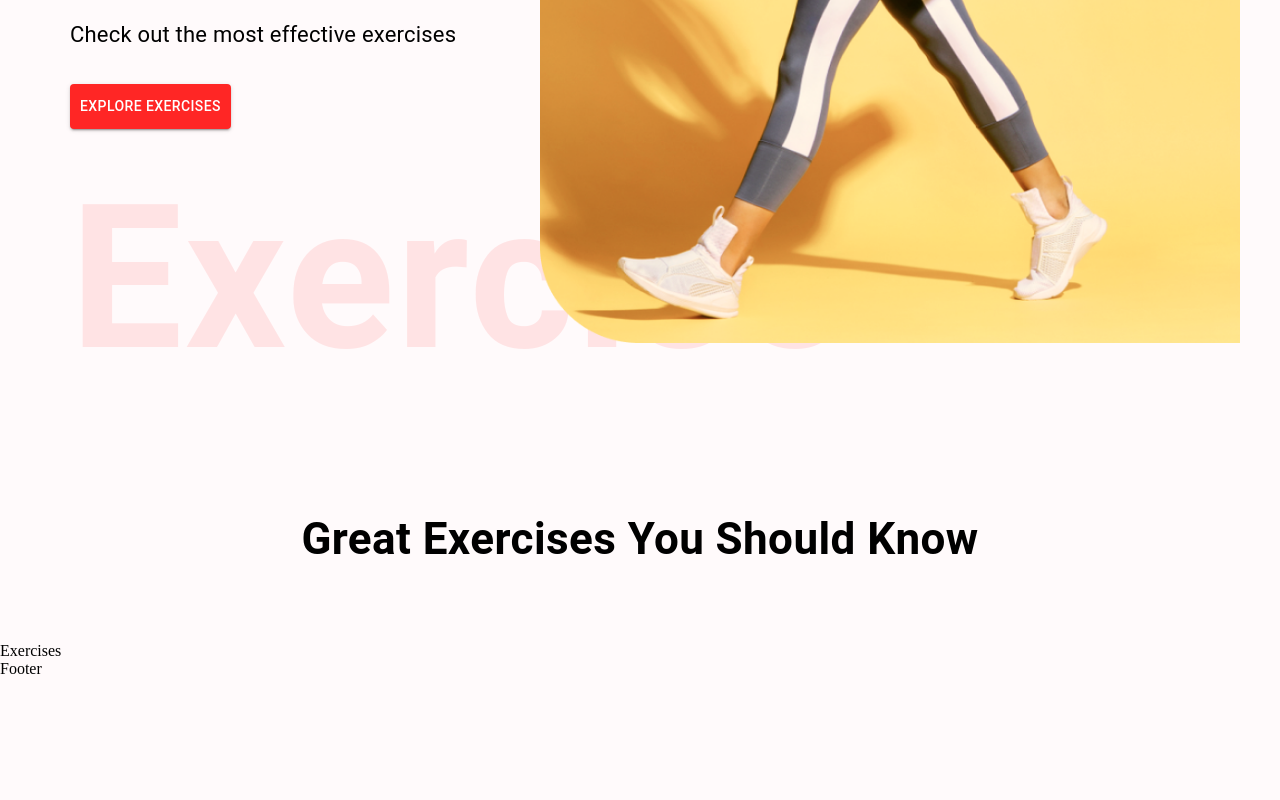
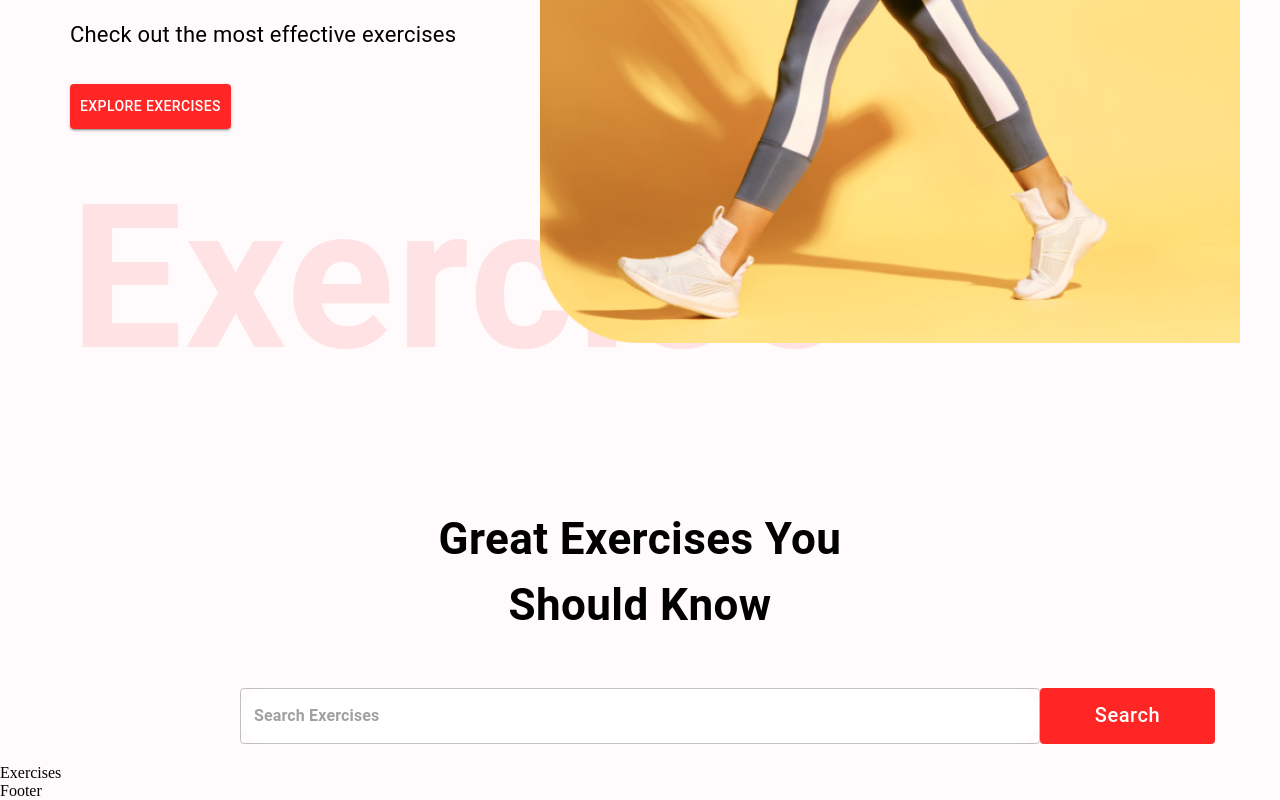
Before and after one commit to ritchiels/workout_app, a React (Create React App) app: page / in a window 1280 px wide. Shown: the part 523-1323 px from the top of the page. Before the commit the page ends 1201 px from the top, so only its background shows below. Built offline with nearby package versions, Linux system fonts and the light colour scheme.

Commit message:
added searchbar

```diff
--- a/src/App.js
+++ b/src/App.js
@@ -23,4 +23,4 @@
 
 export default App
 
-//fnext
+//babel fix? "@babel/plugin-proposal-private-property-in-object"
--- a/src/components/SearchExercises.js
+++ b/src/components/SearchExercises.js
@@ -2,23 +2,61 @@
 import { Box, Button, Stack, TextField, Typography } from '@mui/material'
 
 const SearchExercises = () => {
+    const [search, setSearch] = useState('')
+
+    const handleSearch = async () => {
+
+    }
+
     return (
         <Stack alignItems="center" mt="37px" justifyContent="center" p="20px">
             <Typography
                 fontWeight={700}
                 sx={{
-                fontSize: { lg: '44px', xs: '30px'}
+                    fontSize: { lg: '44px', xs: '30px' }
                 }}
                 mb="50px"
                 textAlign="center"
             >
-            Great Exercises You Should Know
+                Great Exercises You <br /> Should Know
             </Typography>
+            <Box>
+                <TextField
+                    sx={{
+                        input: {
+                            fontWeight: '700',
+                            border: 'none',
+                            borderRadius: '4px'
+                        },
+                        width: { lg: '800px', xs: '350px' },
+                        backgroundColor: '#fff',
+                        borderRadius: '40px'
+                    }}
+                    height="76px"
+                    value={search}
+                    onChange={(e) => setSearch(e.target.value.toLowerCase())}
+                    placeholder="Search Exercises"
+                    type="text"
+                />
+                <Button className="search-btn"
+                    sx={{
+                        bgcolor: '#FF2625',
+                        color: '#fff',
+                        textTransform: 'none',
+                        width: { lg: '175px', xs: '80px' },
+                        fontSize: { lg: '20px', xs: '14px' },
+                        height: '56px',
+                        position: 'absolute'
+                    }}
+                    onClick={handleSearch}
+                >
+                    Search
+                </Button>
+            </Box>
         </Stack>
     )
 }
 
 export default SearchExercises
 
-//38:57
-//streaks
+//48:20
```
Also changed, not shown: package.json (line endings or trailing spaces). Lines whose indentation alone changed are shown as unchanged.
